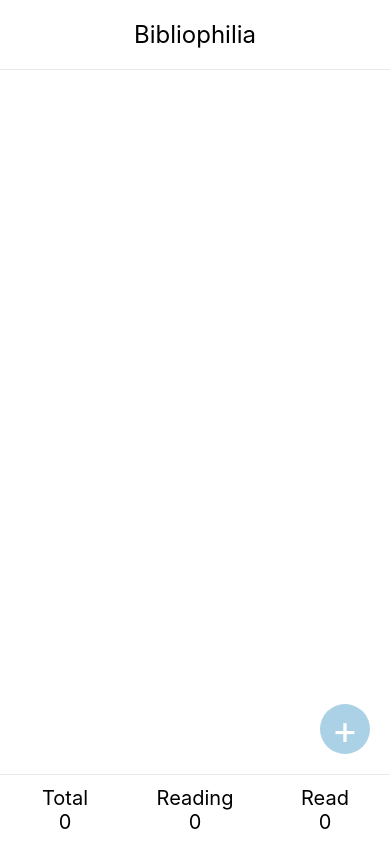
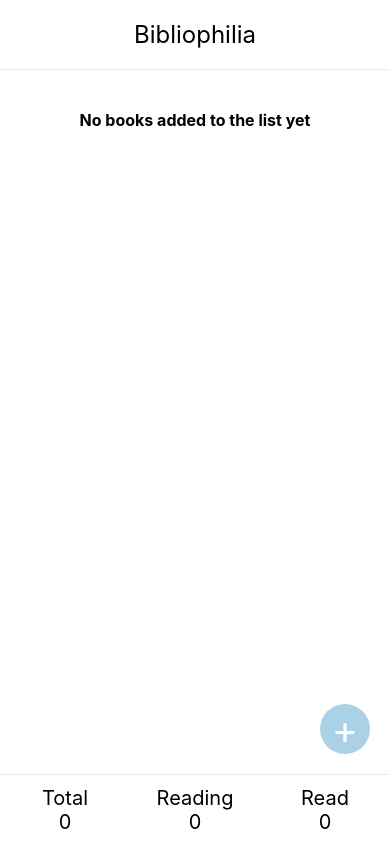
Before and after one commit to abduljawwad/bibliophilia, a React Native app: screen / in a window 390 px wide. Built offline with nearby package versions, Linux system fonts and the light colour scheme.

Commit message:
feat: display empty list message and book list when books are added

```diff
--- a/App.js
+++ b/App.js
@@ -7,6 +7,7 @@ import {
   SafeAreaView,
   TouchableOpacity,
   TextInput,
+  FlatList,
 } from "react-native";
 import Count from "./Components/Count";
 import { Ionicons } from "@expo/vector-icons";
@@ -33,9 +34,9 @@ export default function App() {
     setReadingCount((prevReadingCount) => prevReadingCount + 1);
   };
 
-  console.log("books => ", books);
-  console.log("totalCount => ", totalCount);
-  console.log("readingCount => ", readingCount);
+  // console.log("books => ", books);
+  // console.log("totalCount => ", totalCount);
+  // console.log("readingCount => ", readingCount);
 
   return (
     <View style={styles.container}>
@@ -69,6 +70,31 @@ export default function App() {
             </TouchableOpacity>
           </View>
         )}
+        <FlatList
+          style={styles.booksList}
+          data={[...books]}
+          keyExtractor={(item, index) => index.toString()}
+          renderItem={({ item, index }) => (
+            <View key={index}>
+              <View key={index}>
+                <Text>{item}</Text>
+              </View>
+            </View>
+          )}
+          ListEmptyComponent={
+            <View
+              style={{
+                height: 100,
+                justifyContent: "center",
+                alignItems: "center",
+              }}
+            >
+              <Text style={{ fontSize: 16, fontWeight: "bold" }}>
+                No books added to the list yet
+              </Text>
+            </View>
+          }
+        ></FlatList>
         <TouchableOpacity
           style={{
             position: "absolute",
```
